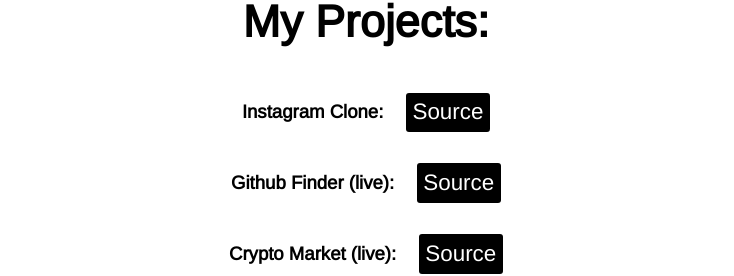
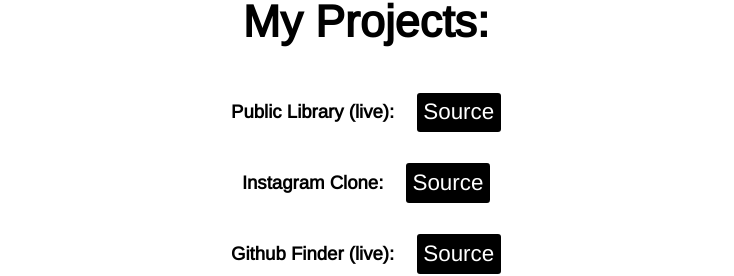
Before and after one commit to MariyanK1/landing-page, a React (Create React App) app: page / in a window 1280 px wide. Shown: the part 657-933 px from the top of the page, without its empty margins (274-1008 px from the left). Built offline with nearby package versions, Linux system fonts and the light colour scheme.

Commit message:
Update index.ts

```diff
--- a/src/data/index.ts
+++ b/src/data/index.ts
@@ -39,8 +39,14 @@
   },
   projects: {
     header: "My Projects:",
-    titles: ["Instagram Clone", "Github Finder (live)", "Crypto Market (live)"],
+    titles: [
+      "Public Library (live)",
+      "Instagram Clone",
+      "Github Finder (live)",
+      "Crypto Market (live)",
+    ],
     sourceLinks: [
+      "https://github.com/MariyanK1/Public-Library",
       "https://github.com/MariyanK1/full-stack-instagram-clone",
       "https://github.com/MariyanK1/Github-Finder",
       "https://github.com/MariyanK1/Crypto-Market",
```
